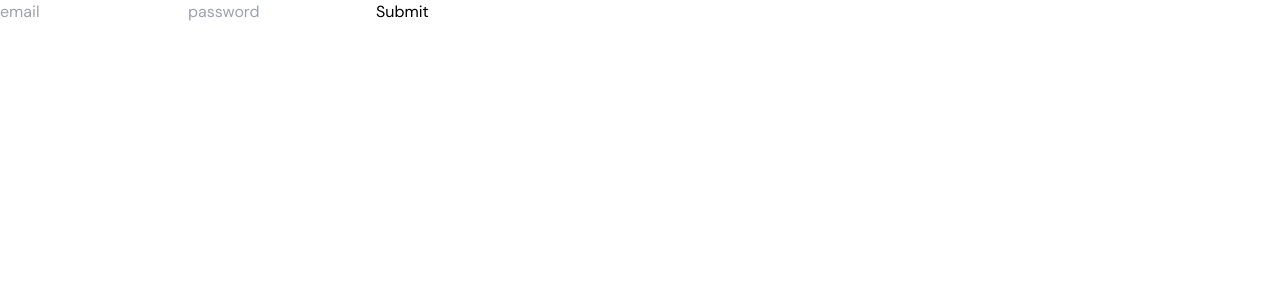
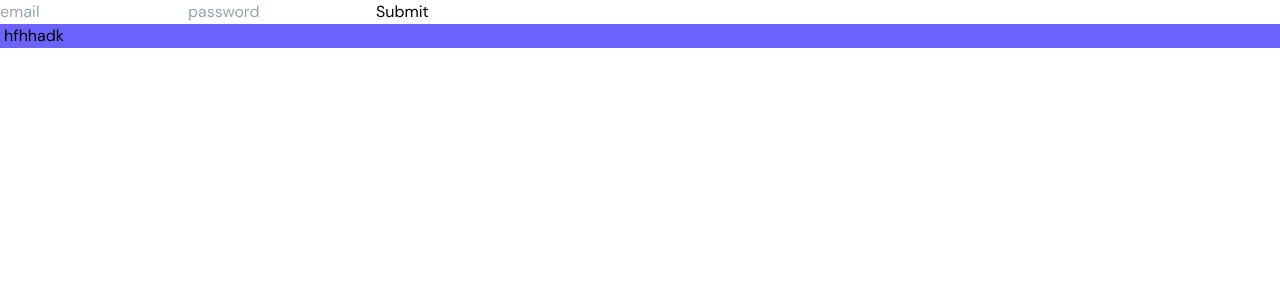
Before and after one commit to rctn04-team01-fp2/fp02-ecommerce, a React (Create React App) app: page / in a window 1280 px wide. Shown: the top 300 px of the page. Built offline with nearby package versions, Linux system fonts and the light colour scheme.

Commit message:
WIP: navbar

```diff
--- /dev/null
+++ b/src/components/nav-bar.tsx
@@ -0,0 +1,7 @@
+import React from 'react';
+
+export default function Navbar() {
+  return (
+    <div className="bg-purple h-2/3 py-3 px-4 min-w-full min-h-1">hfhhadk</div>
+  );
+}
--- a/src/pages/index.tsx
+++ b/src/pages/index.tsx
@@ -1,5 +1,10 @@
 import * as React from 'react';
+import Navbar from '../components/nav-bar';
 
 export default function HomePage() {
-  return <></>;
+  return (
+    <>
+      <Navbar />
+    </>
+  );
 }
--- a/tailwind.config.js
+++ b/tailwind.config.js
@@ -2,6 +2,9 @@
 module.exports = {
   content: ['./src/**/*.{js,jsx,ts,tsx}'],
   theme: {
+    minHeight: {
+      1: '30%',
+    },
     extend: {},
     screens: {
       xs: '375px', //mobile small
```
